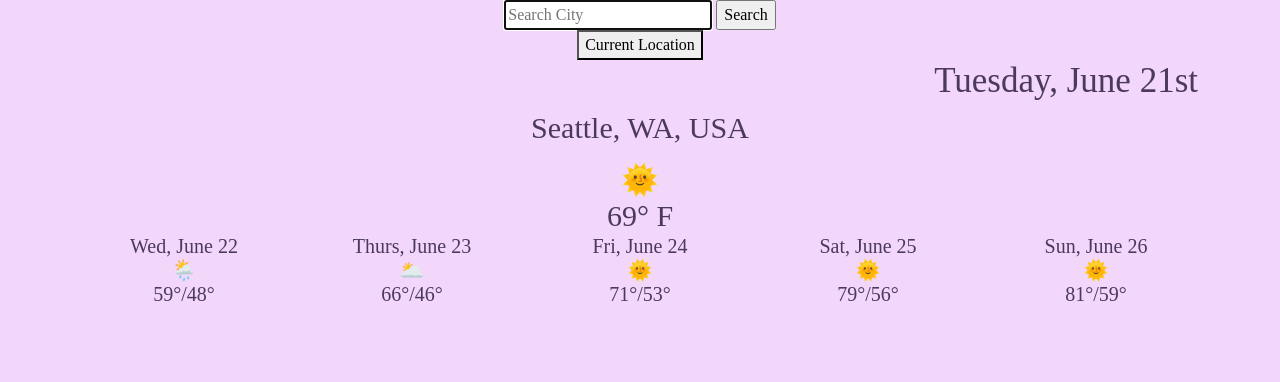
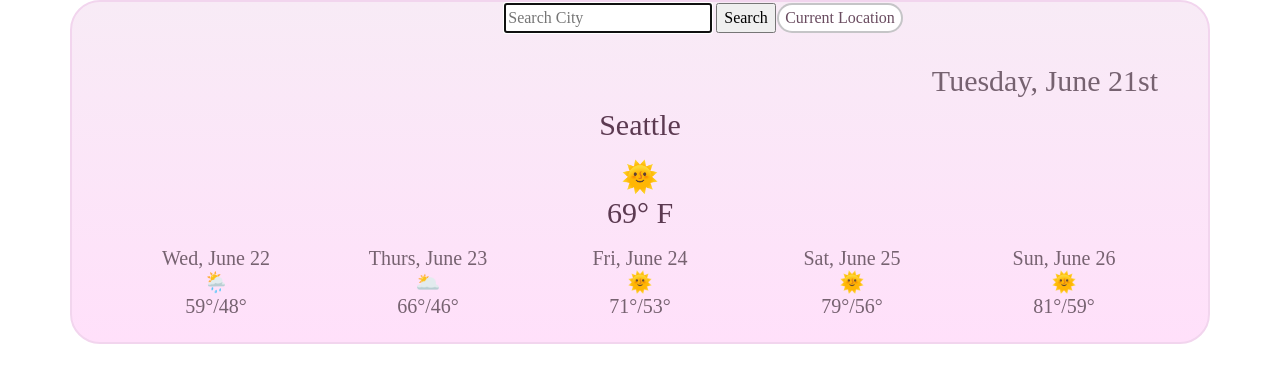
Before and after one commit to JordanDlmt/weather-app, a plain HTML site: page index.html in a window 1280 px wide. Drawn offline with nearby package versions, Linux system fonts and the light colour scheme; a script that the page names is missing.

Commit message:
update css

```diff
--- a/index.html
+++ b/index.html
@@ -37,9 +37,9 @@
           />
           <input type="submit" value="Search" />
         </form>
-        <button id="gpsLocation">Current Location</button>
+        <button class="gpsLocation" id="gpsLocation">Current Location</button>
         <h1>Tuesday, June 21st</h1>
-        <h2 id="city">Seattle, WA, USA</h2>
+        <h2 id="city">Seattle</h2>
         <p></p>
         <h3>
           🌞<br />
--- a/weatherapp/styling.css
+++ b/weatherapp/styling.css
@@ -1,15 +1,20 @@
 body {
   text-align: center;
-  background-color: #f2d7fa;
+  background-color: #ffffff;
 }
 .container {
+  border: 2px solid #f2d5ee;
+  border-radius: 30px;
   color: rgb(76, 58, 91);
   font-family: "Titillium Web', sans-serif";
-  background-color: #f2d7fa;
+  background-image: linear-gradient(#f8ebf6, #ffe0fa);
+  padding: 1px 50px;
+  margin: 0 auto;
 }
 h1 {
   text-align: right;
-  font-size: 35px;
+  font-size: 30px;
+  color: #766270;
 }
 h2,
 h3 {
@@ -17,24 +22,29 @@ h3 {
   display: block;
   margin: 0 auto;
   font-size: 30px;
+  color: #5c3a51;
 }
 .col {
   text-align: center;
   font-size: 20px;
+  color: #766270;
+  padding: 15px 10px;
 }
-.col:hover,
-h2:hover {
-  background-color: #f4dae2;
+.col:hover {
+  background-color: #eec6e452;
+  border-radius: 30px;
 }
-.sun-icon {
-  color: #dec3e1;
-  font-size: 50px;
+.gpsLocation {
+  position: relative;
+  top: -30px;
+  right: -200px;
+  border: 2px solid rgba(157, 157, 161, 0.588);
+  border-radius: 30px;
+  color: #6a4c60;
+  background-color: rgb(255, 255, 255);
+  transition: all 200ms ease-in-out;
 }
-.rain-icon {
-  color: #edcee5;
-  font-size: 50px;
+.gpsLocation:hover {
+  background: #938591;
+  color: #e4dde2;
 }
-.cloud-icon {
-  color: #eedaf4;
-  font-size: 50px;
-}
```
Also changed, not shown: 1 other file.
